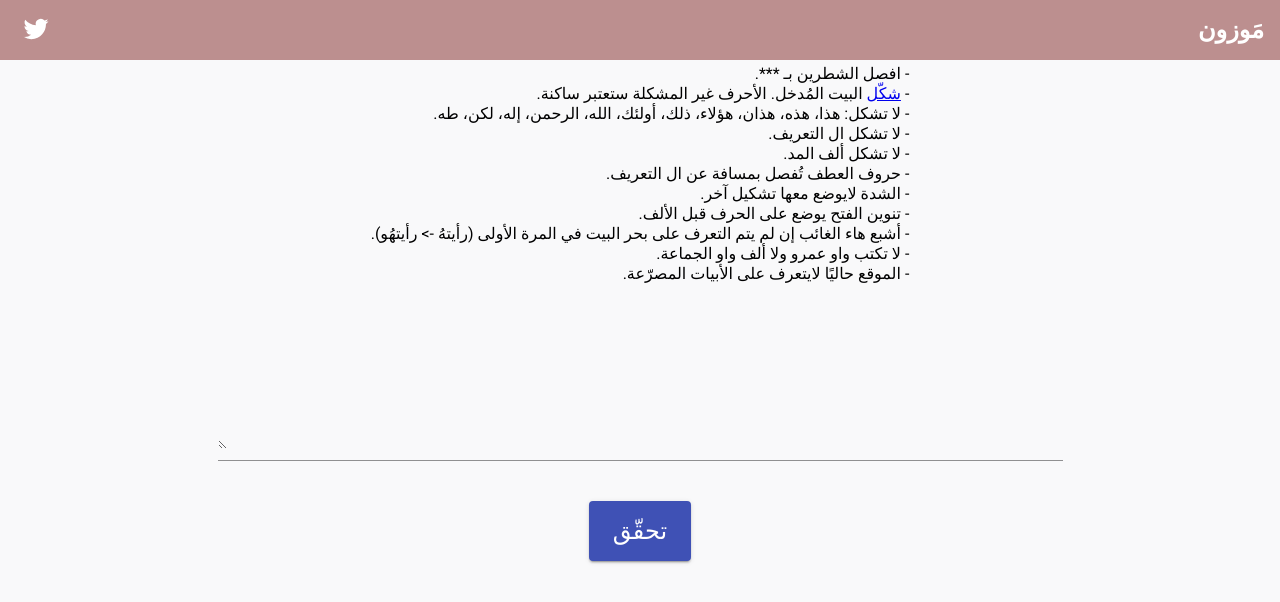
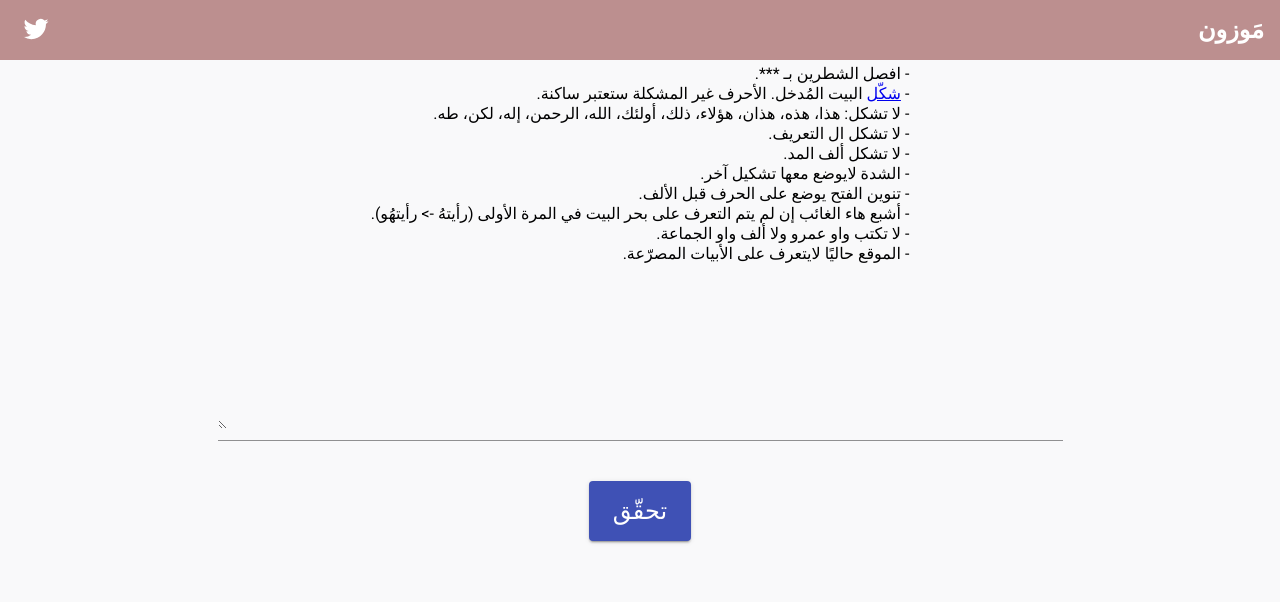
Before and after one commit to AlThukairM/mozoon, an Angular app: page / in a window 1280 px wide. Shown: the top 602 px of the page. Built offline with nearby package versions, Linux system fonts and the light colour scheme; a web font is replaced by a local one.

Commit message:
Instructions modified to reflect previous fixes

```diff
--- a/src/app/editor/editor.component.html
+++ b/src/app/editor/editor.component.html
@@ -5,7 +5,6 @@
 - لا تشكل: هذا، هذه، هذان، هؤلاء، ذلك، أولئك، الله، الرحمن، إله، لكن، طه.<br>
 - لا تشكل ال التعريف.<br>
 - لا تشكل ألف المد.<br>
-- حروف العطف تُفصل بمسافة عن ال التعريف.<br>
 - الشدة لايوضع معها تشكيل آخر.<br>
 - تنوين الفتح يوضع على الحرف قبل الألف.<br>
 - أشبع هاء الغائب إن لم يتم التعرف على بحر البيت في المرة الأولى (رأيتهُ -> رأيتهُو).<br>
@@ -13,7 +12,7 @@
 - الموقع حاليًا لايتعرف على الأبيات المصرّعة.
 </p>
 <mat-form-field dir="rtl" class="input">
-    <textarea style="padding-top: 40px; align: center" matInput #poem poem.value=''></textarea>
+    <textarea style="padding-top: 40px; text-align: center" matInput #poem poem.value=''></textarea>
 </mat-form-field>
 <button mat-raised-button color="primary" class="button" (click)="submit(poem.value)">تحقّق</button>
 </div>
```
